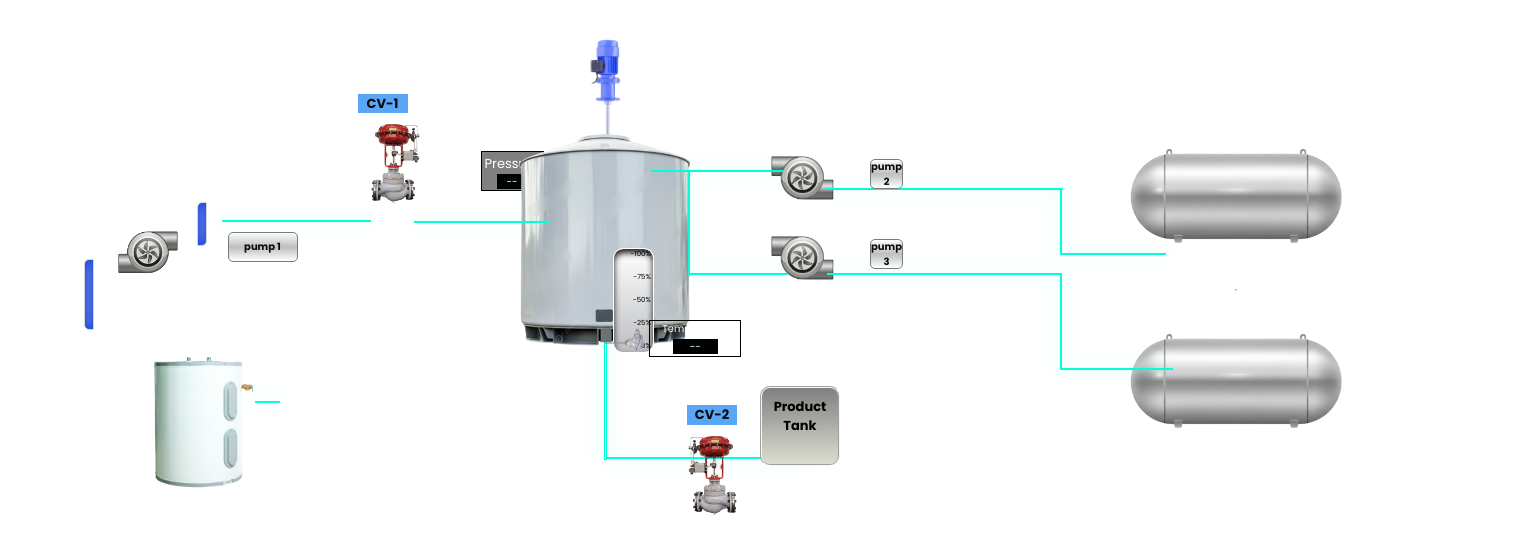
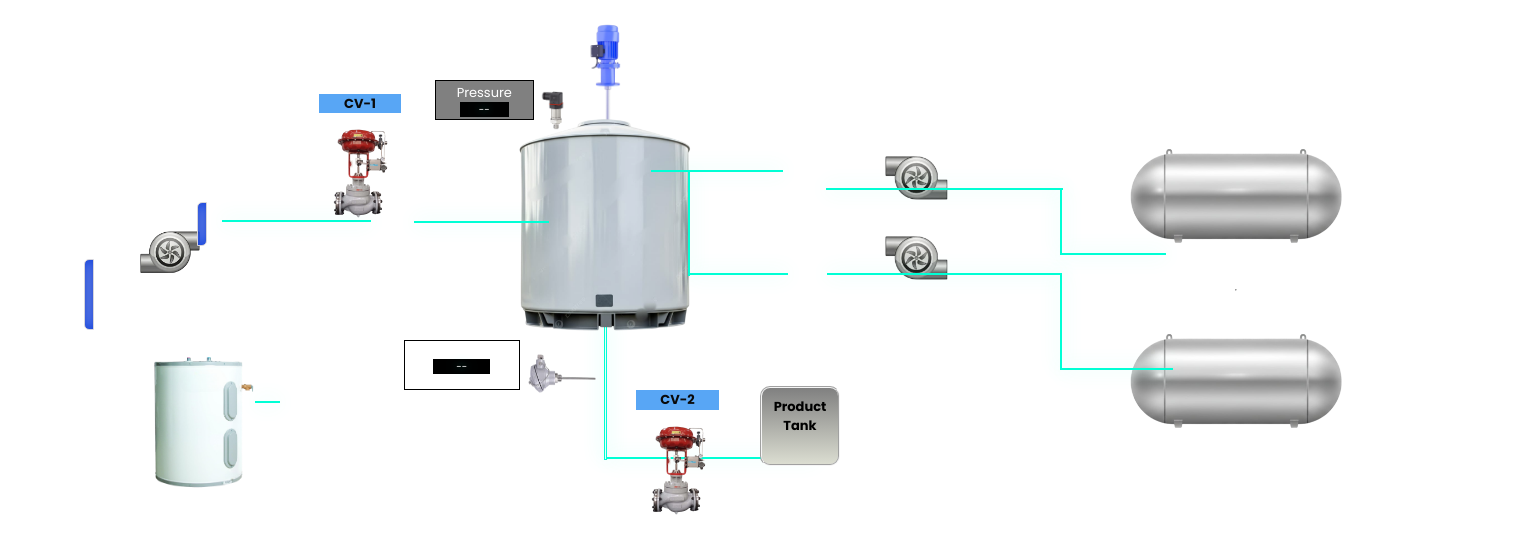
Before and after one commit to virajpednekar388/web-cstr, a Flask app: page /dashboard in a window 1520 px wide. Shown: the part 126-680 px from the top of the page. Run offline with Flask 3, Linux system fonts and the light colour scheme; the visitor is signed in with stand-in values (Sample User, id 1).

Commit message:
Update all files

```diff
--- a/static/css/dashboard.css
+++ b/static/css/dashboard.css
@@ -205,7 +205,7 @@
 }
 
 .process .CV-Valve-1 {
-    width: 100px;
+    width: 165px;
     height: 100px;
     text-align: center;
     align-self: self-end;
@@ -221,8 +221,6 @@
     width: 50%;
     background-color: #58a6f5;
     text-align: center;
-    margin-right: 20px;
-
 }
 
 .process .CV-Valve-1:hover {
@@ -230,8 +228,8 @@
 }
 
 .process .CV-Valve-1 .valve-CV-1 {
-    height: 80px;
-    width: 50px;
+    height: 100px;
+    width: 100%;
     /* background-color: #333; */
     display: flex;
     justify-content: center;
@@ -241,13 +239,12 @@
 }
 
 .process .CV-Valve-1 .valve-CV-1 img {
-    height: 90px;
-    width: 105px;
+    height: 100px;
+    width: 150px;
     object-fit: contain;
-    /* keeps image ratio */
     display: block;
     margin: auto;
-    transform: scaleX(-1);
+    /* transform: scaleX(-1); */
     transform: scaleX(-1);
 }
 
@@ -257,39 +254,9 @@
     /* border: 2px solid #ebe9e9; */
     display: flex;
     text-align: center;
-    flex-direction: column;
+    flex-direction: row;
+
 }
-
-.dashboard .main-layout .cstr-layout .process .pump .pump-display {
-    height: 50px;
-    width: 150px;
-    display: flex;
-    padding: 0;
-    justify-content: start;
-    /* background-color: #4CAF50; */
-}
-
-
-
-.dashboard .main-layout .cstr-layout .process .pump .pump-display #heater-pump {
-    font-size: 10px;
-    color: black;
-    z-index: 10;
-    background: linear-gradient(white, #bcbec0, white);
-    border-radius: 5px;
-    text-align: center;
-    color: rgb(12, 12, 12);
-    border: 1px solid #797c7e;
-    padding: 0px 10px 0px 10px;
-    height: 30px;
-    width: 70px;
-    display: flex;
-    align-items: center;
-    justify-content: center;
-    margin-right: -25px;
-}
-
-
 
 .dashboard .main-layout .cstr-layout .process .pump .pump-img {
     height: 70px;
@@ -299,15 +266,9 @@
     justify-content: center;
     align-items: center;
     flex-direction: row;
+    align-self: flex-end;
 }
 
-#middle-arrow {
-    height: 3px;
-    width: 55px;
-    z-index: 10;
-    background-color: #58a6f5;
-    margin-bottom: 20px;
-}
 
 .dashboard .main-layout .cstr-layout .process .pump .pump-img img {
     height: 140px;
@@ -442,13 +403,12 @@
 .pressure-box {
     position: absolute;
     height: 44px;
-    width: 98px;
+    width: 138px;
     /* background-color: #4CAF50; */
-    margin-bottom: 18rem;
-    margin-right: 11rem;
+    margin-bottom: 29rem;
+    margin-right: 15rem;
     display: flex;
     flex-direction: row;
-    gap: px;
 }
 
 
@@ -462,7 +422,7 @@
 
 .pressure-box #pressure-display {
     height: 40px;
-    width: 90%;
+    width: 283px;
     display: block;
     background: grey;
     /* border-radius: 10px; */
@@ -485,7 +445,7 @@
 }
 
 .pressure-box img {
-    width: 30px;
+    width: 39px;
     height: 50px;
     object-fit: contain;
     display: block;
@@ -494,6 +454,7 @@
     align-self: flex-end;
     margin-top: 5px;
     margin-left: 0px;
+    transform: scaleX(-1);
 }
 
 /* pressure transmitter code end  */
@@ -527,22 +488,19 @@
 
 
 
-.dashboard .main-layout .cstr-layout .process .reactor .reactor_bar {
+/* .dashboard .main-layout .cstr-layout .process .reactor .reactor_bar {
     width: 16px;
-    /* height: 166px; */
     position: absolute;
     bottom: 0px;
     margin-left: 3px;
     background: linear-gradient(to top, rgb(17, 180, 216));
     height: 0%;
-    /* Dynamically updated */
     transition: height 0.5s ease-in-out;
     border-bottom-left-radius: 10px;
     margin-bottom: 4px;
-    /* z-index: 100; */
-}
+} */
 
-.dashboard .main-layout .cstr-layout .process .reactor .tank-outside {
+/* .dashboard .main-layout .cstr-layout .process .reactor .tank-outside {
     height: 105px;
     width: 41px;
     bottom: 44px;
@@ -553,54 +511,58 @@
     box-shadow: inset 0px 4px 6px rgb(30, 25, 25);
     display: flex;
     background: linear-gradient(white, #bcbec0);
-}
+} */
 
-.dashboard .main-layout .cstr-layout .process .reactor .tank-outside .scale-number .scale {
+/* .dashboard .main-layout .cstr-layout .process .reactor .tank-outside .scale-number .scale {
     color: black;
     font-size: 7px;
-}
+} */
 
-.dashboard .main-layout .cstr-layout .process .reactor .tank-outside .scale-number {
+/* .dashboard .main-layout .cstr-layout .process .reactor .tank-outside .scale-number {
     display: flex;
     flex-direction: column;
     justify-content: space-between;
     height: 100%;
     align-items: end;
     width: 50%;
-    /* background-color: #797c7e; */
     border-radius: 10px;
     margin-left: 17px;
-    /* margin-top: 5PX; */
-}
+} */
 
 /* ---------------RTD CODE START here */
 
 .Temp-display {
     position: absolute;
-    height: 38px;
-    width: 138px;
+    height: 50px;
+    width: 200px;
     /* background-color: #555; */
-    margin-top: 98px;
-    margin-left: 142px;
+    margin-top: 150px;
+    margin-right: 195px;
     display: flex;
     flex-direction: row;
+    justify-content: space-around;
 }
 
 .Temp-display .RTD-img {
     height: 100%;
-    width: 50px;
+    width: 50%;
+    /* background-color: blue; */
+    display: flex;
+    justify-content: center;
 }
 
 .Temp-display .RTD-img img {
-    height: 40px;
-    width: 23px;
-    rotate: 90deg;
-    margin-left: 10px;
+    height: 67px;
+    width: 38px;
+    rotate: 270deg;
+    /* margin-left: 10px; */
+    transform: scaleX(-1);
+
 }
 
 .Temp-display .Temp-box {
-    height: 37px;
-    width: 100px;
+    /* height: 37px; */
+    width: 138px;
     background: linear-gradient(grey);
     text-align: center;
     border: 1px solid black;
@@ -625,28 +587,26 @@
 /* ---------------RTD CODE START here end*/
 
 .process .CV-Valve-2 {
-    width: 100px;
-    height: 70px;
+    width: 165px;
+    height: 100px;
     text-align: center;
-    /* border: 2px inset white; */
-    transition: all 400ms ease-in-out;
-    border-radius: 5px;
-    animation: blink 1s ease infinite;
-    /* margin-left: 105px; */
     align-self: self-end;
+    display: flex;
+    align-items: center;
+    flex-direction: column;
+    /* background-color: #4CAF50; */
+    position: relative;
 }
 
 .process .CV-Valve-2 #CV-ON-OFF-2 {
     color: #0a0a0a;
     width: 50%;
     background-color: #58a6f5;
-    margin-left: 27px;
-
 }
 
 .process .CV-Valve-2 .valve-CV-2 {
-    height: 80px;
-    width: 50px;
+    height: 100px;
+    width: 100%;
     /* background-color: #333; */
     display: flex;
     justify-content: center;
@@ -656,12 +616,13 @@
 }
 
 .process .CV-Valve-2 .valve-CV-2 img {
-    height: 90px;
-    width: 105px;
+    height: 100px;
+    width: 150px;
     object-fit: contain;
-    /* keeps image ratio */
     display: block;
     margin: auto;
+    /* transform: scaleX(-1); */
+    transform: scaleX(-1);
 }
 
 
@@ -744,7 +705,7 @@
 
 .dashboard .main-layout .cstr-layout .process .All-pumps #pump-A {
     height: 70px;
-    width: 100px;
+    width: 100%;
     /* background-color: #333; */
     display: flex;
     justify-content: center;
@@ -759,34 +720,10 @@
     display: block;
 }
 
-.dashboard .main-layout .cstr-layout .process .All-pumps #pump-A #reactant-pump-A {
-    font-size: 12px;
-    color: black;
-    position: relative;
-    z-index: 10;
-    background: linear-gradient(white, #bcbec0, white);
-    border-radius: 5px;
-    text-align: center;
-    color: rgb(12, 12, 12);
-    border: 1px solid #797c7e;
-    /* padding: 0px 10px 0px 10px; */
-    height: 30px;
-    width: 70px;
-    display: flex;
-    align-items: center;
-    justify-content: center;
-    flex-direction: column;
-    margin-right: -23px;
-}
-
-.dashboard .main-layout .cstr-layout .process .All-pumps #pump-A #reactant-pump-A h1 {
-    font-size: 10px;
-}
-
 
 .dashboard .main-layout .cstr-layout .process .All-pumps #pump-B {
     height: 70px;
-    width: 100px;
+    width: 100%;
     /* background-color: #333; */
     display: flex;
     justify-content: center;
@@ -800,30 +737,6 @@
     object-fit: contain;
     display: block;
 }
-
-.dashboard .main-layout .cstr-layout .process .All-pumps #pump-B #reactant-pump-B {
-    font-size: 12px;
-    color: black;
-    position: relative;
-    z-index: 10;
-    background: linear-gradient(white, #bcbec0, white);
-    border-radius: 5px;
-    text-align: center;
-    color: rgb(12, 12, 12);
-    border: 1px solid #797c7e;
-    /* padding: 0px 10px 0px 10px; */
-    height: 30px;
-    width: 70px;
-    display: flex;
-    align-items: center;
-    justify-content: center;
-    margin-right: -23px;
-}
-
-.dashboard .main-layout .cstr-layout .process .All-pumps #pump-B #reactant-pump-B h1 {
-    font-size: 10px;
-}
-
 
 
 /* tank code start  */
--- a/templates/dashboard.html
+++ b/templates/dashboard.html
@@ -64,12 +64,6 @@
                             <div class="pump">
                                 <div class="pump-img">
                                     <img id="pumpStatus" src="{{ url_for('static', filename='hpump.png') }}" alt="Pump">
-                                    <div id="middle-arrow"></div>
-                                    <div class="pump-display">
-                                        <div>
-                                            <h1 id="heater-pump">pump 1</h1>
-                                        </div>
-                                    </div>
                                 </div>
                             </div>
                             <div class="float-switch"></div>
@@ -117,7 +111,7 @@
                             <div class="reactor-img">
                                 <img src="{{ url_for('static', filename='tank-111.png') }}" alt="Tank">
                             </div>
-                            <div class="tank-outside">
+                            <!-- <div class="tank-outside">
                                 <div class="reactor_bar" id="reactor_value">
                                 </div>
                                 <div class="scale-number">
@@ -127,18 +121,17 @@
                                     <div class="scale">-25%</div>
                                     <div class="scale">-0%</div>
                                 </div>
-                            </div>
+                            </div> -->
                         </div>
 
                         <!-- ----------in this section we have to display the actual value of the Temperature ------------>
                         <div class="Temp-display">
-                            <div class="RTD-img">
-                                <img src="{{ url_for('static', filename='TT.png') }}" alt="RTD">
-                            </div>
-
                             <div class="Temp-box">
                                 <span>Temparature</span>
                                 <span id="Temp-Value">--</span>
+                            </div>
+                            <div class="RTD-img">
+                                <img src="{{ url_for('static', filename='TT.png') }}" alt="RTD">
                             </div>
                         </div>
 
@@ -171,18 +164,10 @@
 
                                 <img id="pumpStatus-1" src="{{ url_for('static', filename='hpump2.png') }}"
                                     alt="pump">
-                                <div id="middle-arrow"></div>
-                                <span id="reactant-pump-A">
-                                    <h1>pump 2</h1>
-                                </span>
                             </div>
                             <div id="pump-B">
                                 <img id="pumpStatus-2" src="{{ url_for('static', filename='hpump2.png') }}"
                                     alt="pump">
-                                <div id="middle-arrow"></div>
-                                <span id="reactant-pump-B">
-                                    <h1>pump 3</h1>
-                                </span>
                             </div>
                         </div>
                         <!-- tank product -->
```
